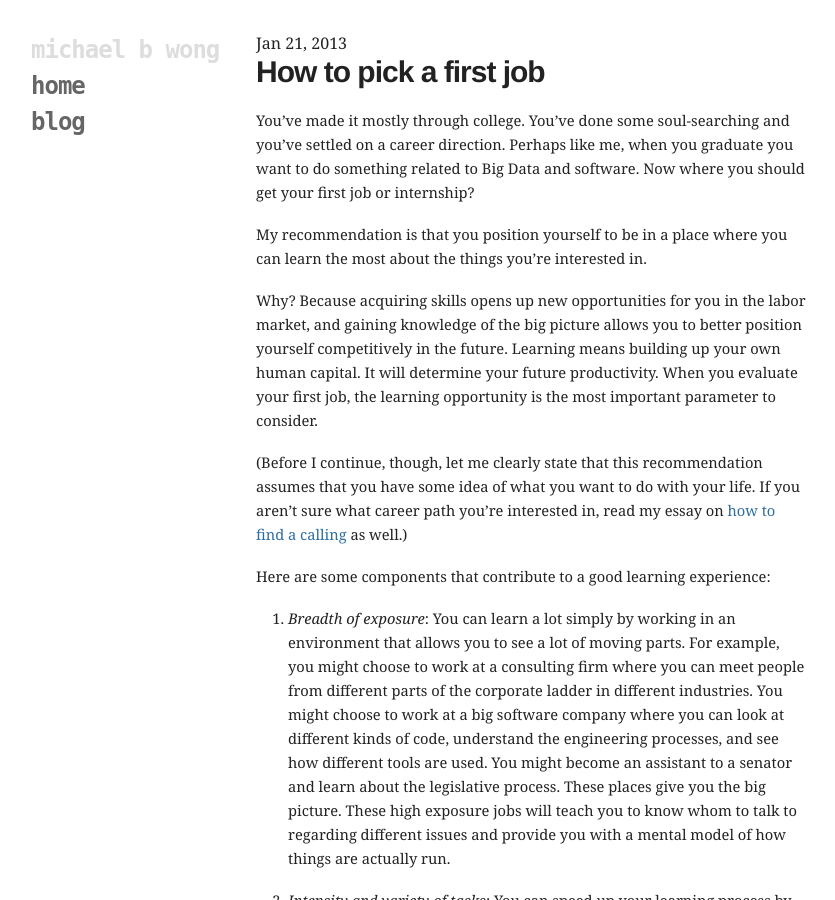
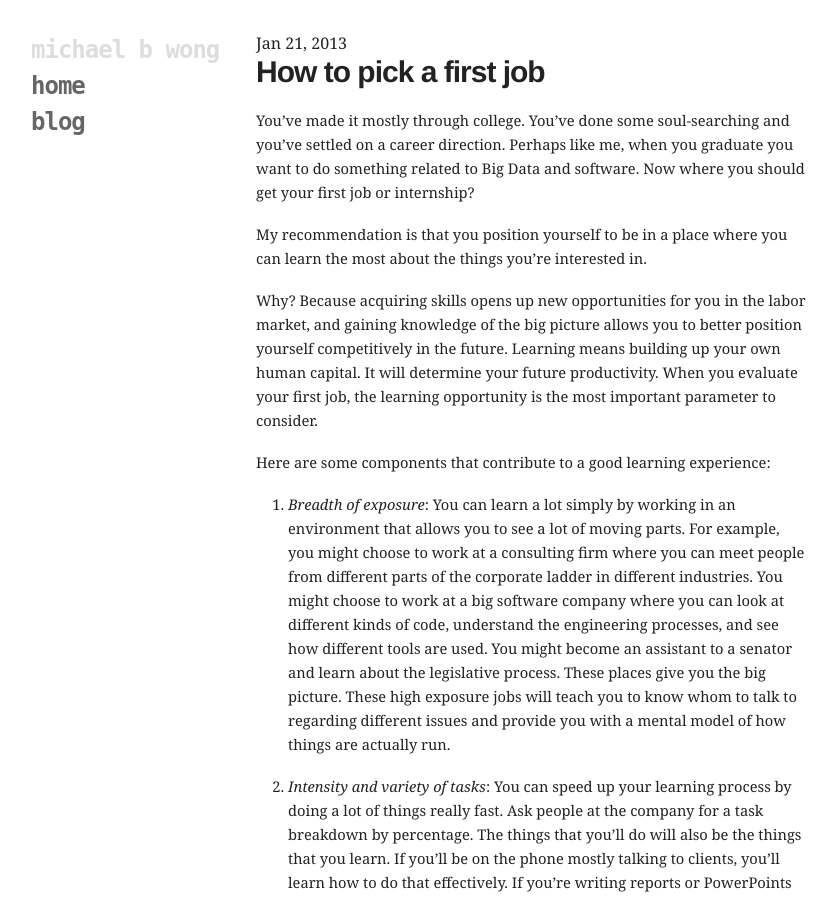
Before and after one commit to mbwong/mbwong.github.com, a Jekyll site: the page built from _posts/2013-01-21-how-to-pick-a-first-job.md, in a window 1280 px wide and 900 px high. Shown: the whole window, without its empty margins (94-929 px from the left). Built offline with Jekyll 4.4.1, drawn with Linux system fonts in a browser that asks for light colours; some of the changed text lies outside the part shown.

Commit message:
Update _posts/2013-01-21-how-to-pick-a-first-job.md

```diff
--- a/_posts/2013-01-21-how-to-pick-a-first-job.md
+++ b/_posts/2013-01-21-how-to-pick-a-first-job.md
@@ -11,10 +11,6 @@ You've made it mostly through college. You've done some soul-searching and you'v
 My recommendation is that you position yourself to be in a place where you can learn the most about the things you're interested in.
 
 Why? Because acquiring skills opens up new opportunities for you in the labor market, and gaining knowledge of the big picture allows you to better position yourself competitively in the future. Learning means building up your own human capital. It will determine your future productivity. When you evaluate your first job, the learning opportunity is the most important parameter to consider.
-
-(Before I continue, though, let me clearly state that this recommendation assumes that you have some idea of what you want to do with your life. If you aren't sure what career path you're interested in, read my essay on [how to find a calling][ss] as well.)
-
-[ss]: http://mbwong.com/2012/12/01/finding-a-calling.html
 
 Here are some components that contribute to a good learning experience:
 
```
Also changed, not shown: other parts of _posts/2013-01-21-how-to-pick-a-first-job.md (+4 -0 lines).
